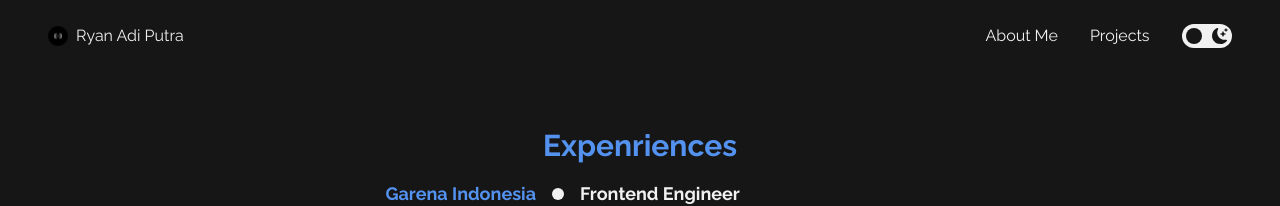
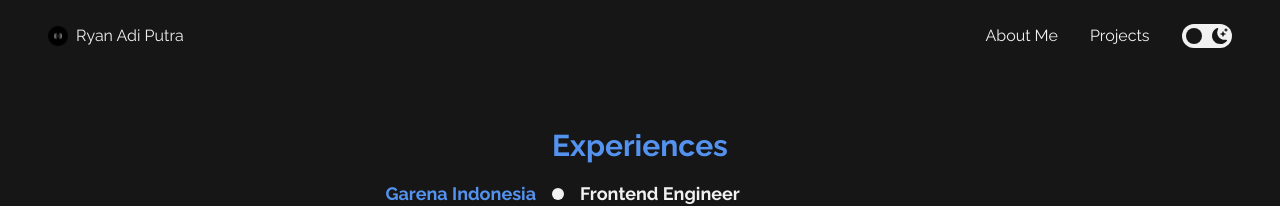
Before and after one commit to ryanadiputraa/portfolio-old, a Next.js app: page /about in a window 1280 px wide. Shown: the top 206 px of the page. Built offline with nearby package versions, Linux system fonts and the light colour scheme.

Commit message:
fix: typo

```diff
--- a/src/app/about/page.tsx
+++ b/src/app/about/page.tsx
@@ -71,7 +71,7 @@ export default function About() {
   return (
     <div className="max-w-4xl w-full pt-12 pb-12 px-4 flex flex-col gap-20">
       <section>
-        <h4 className="text-3xl mb-4 font-bold text-accent text-center">Expenriences</h4>
+        <h4 className="text-3xl mb-4 font-bold text-accent text-center">Experiences</h4>
         <div className="flex flex-col items-center gap-8">
           {experiences.map((exp, idx) => (
             <Timeline key={idx} experience={exp} />
```
